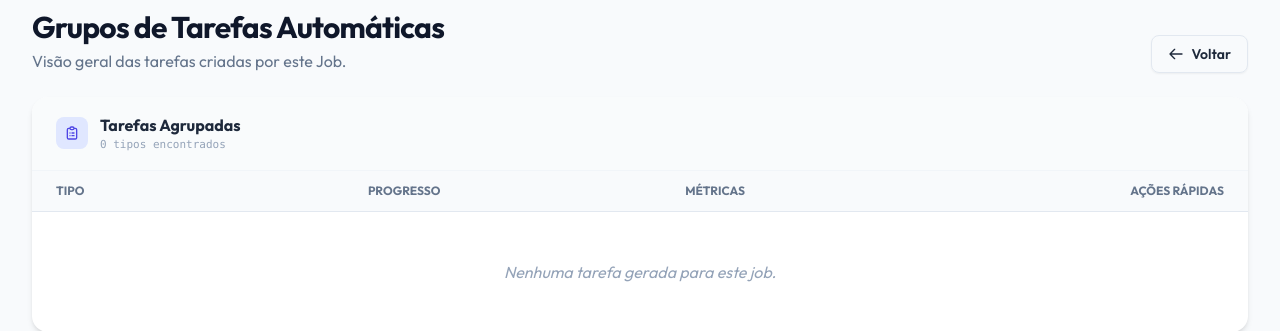
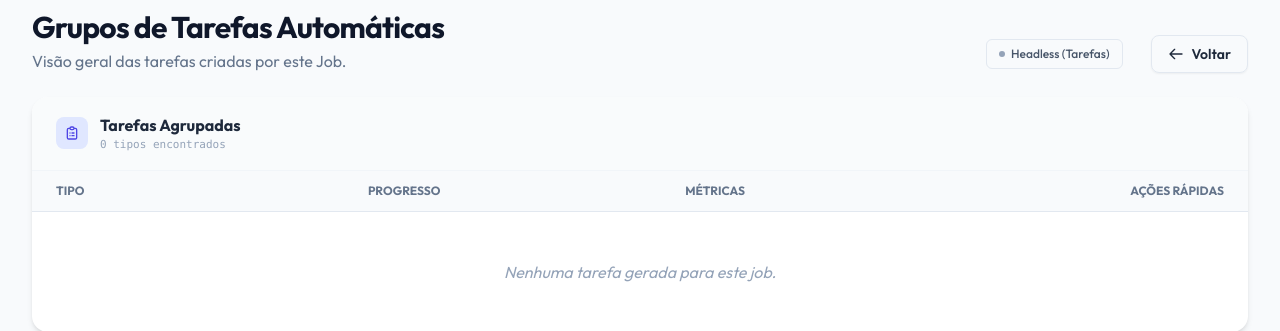
Before and after one commit to raphaelantoniocampos/integracao-fiorilli-ahgora, a FastAPI app: template app/infrastructure/web/templates/task_groups_page.html in a window 1280 px wide. Shown: the part 116-447 px from the top of the page. Run offline with FastAPI, Linux system fonts and the light colour scheme; the template is opened without the code that fills it, so the values that code supplies are empty; parts of the project's set-up code (start-up, migrations or seed data) failed here and were passed over; some libraries are stand-ins or nearby versions.

Commit message:
added headless task to task panel

```diff
--- a/app/infrastructure/web/templates/task_groups_page.html
+++ b/app/infrastructure/web/templates/task_groups_page.html
@@ -21,6 +21,7 @@
             <p class="text-slate-500 mt-1">Visão geral das tarefas criadas por este Job.</p>
         </div>
         <div class="flex space-x-3">
+            {% include 'partials/headless_tasks_toggle.html' %}
             <a href="/"
                 class="btn-secondary flex items-center px-4 py-2 rounded-lg text-sm font-semibold shadow-sm border border-slate-200">
                 <svg class="w-4 h-4 mr-2" fill="none" stroke="currentColor" viewBox="0 0 24 24">
```
